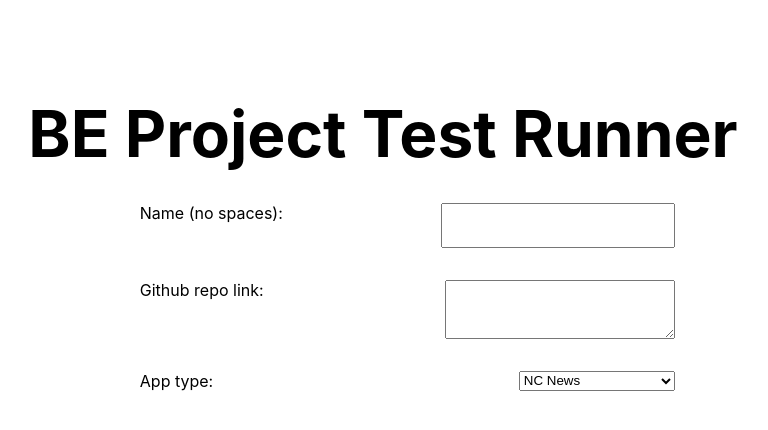
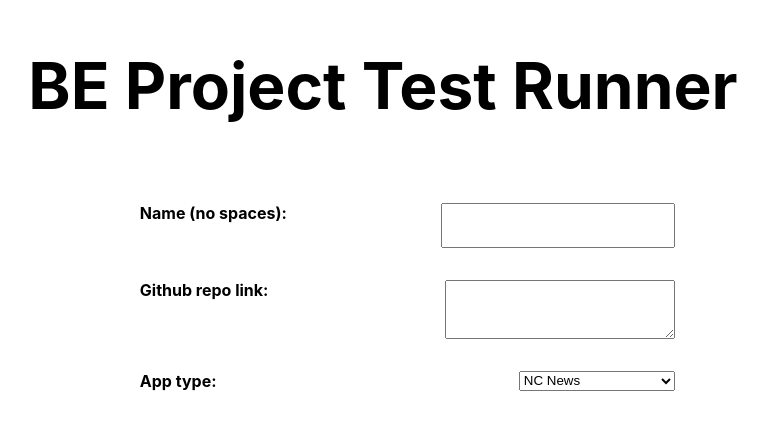
Before and after one commit to popatre/test-runner-fe, a Next.js app: page / in a window 1280 px wide. Shown: the part 140-570 px from the top of the page, without its empty margins (257-1025 px from the left). Built offline with nearby package versions, Linux system fonts and the light colour scheme.

Commit message:
add styling to form

```diff
--- a/styles/Home.module.css
+++ b/styles/Home.module.css
@@ -60,8 +60,9 @@
     display: flex;
     flex-direction: column;
     gap: 2em;
-    margin-block: 2em;
+    margin-block: 5em;
     width: 40%;
+    max-width: 500px;
 }
 
 .form label {
@@ -69,6 +70,7 @@
     width: 110%;
     flex-direction: row;
     justify-content: space-between;
+    font-weight: bold;
 }
 .form label input {
     padding-inline: 2em;
```
Also changed, not shown: pages/feedback/[name].js (+0 -25 lines).
